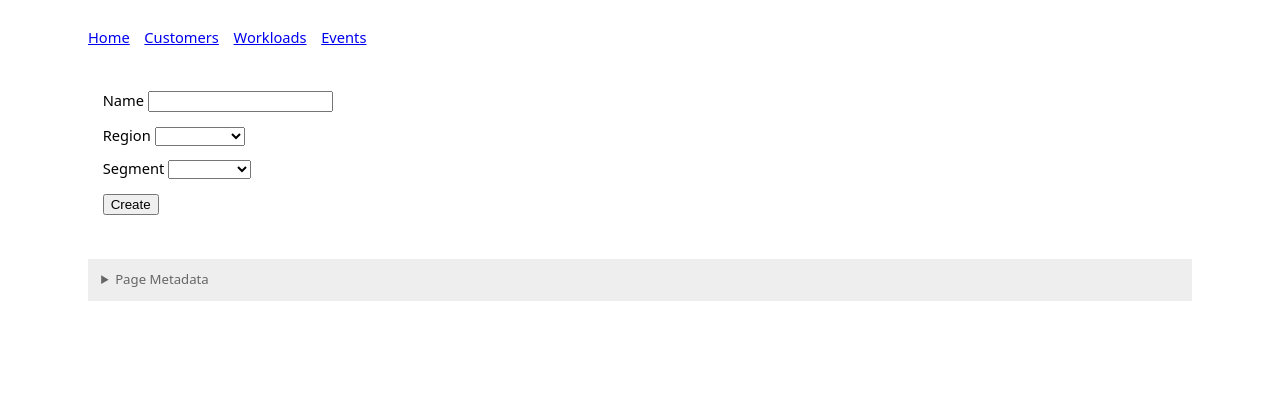
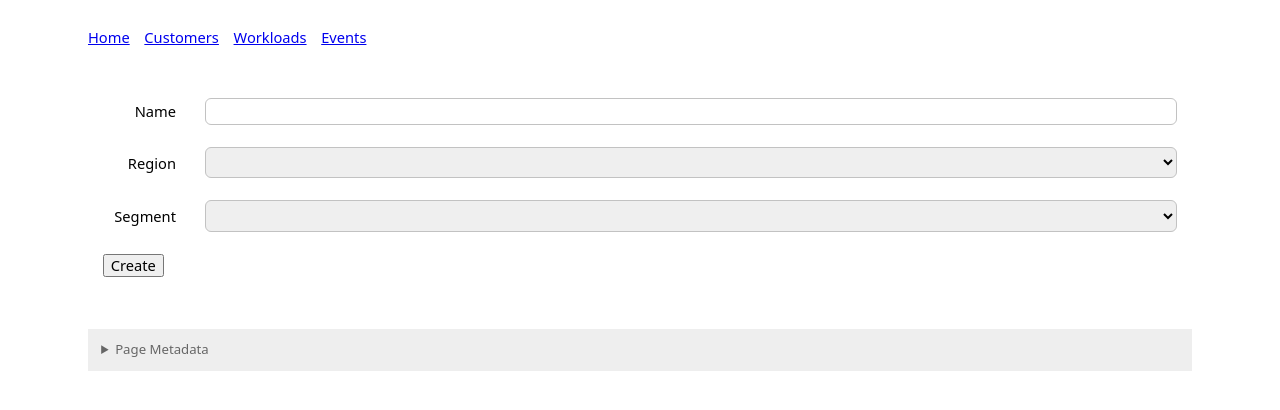
Before and after one commit to jmakeig/pipeline, a SvelteKit app: page /customers/new in a window 1280 px wide. Shown: the top 410 px of the page. Built offline with nearby package versions, Linux system fonts and the light colour scheme.

Commit message:
Adds dialog and does a bunch of form styling

```diff
--- a/src/app.html
+++ b/src/app.html
@@ -38,14 +38,50 @@
 				text-align: right;
 				font-variant-numeric: tabular-nums;
 			}
+
+			/* Form */
 			form {
 				padding: 1em;
 			}
-			form > div {
-				margin: 1em 0;
+			input,
+			select,
+			textarea,
+			button {
+				font-family: inherit;
+				font-size: inherit;
+				line-height: inherit;
+				font-weight: inherit;
+				vertical-align: baseline;
 			}
-			details {
-				margin: 1em 0;
+			form div.control {
+				display: flex;
+				gap: 1em 2em;
+				/* https://www2.webkit.org/show_bug.cgi?id=142968 */
+				align-items: baseline;
+
+				margin: 1.5em 0;
+			}
+			form div.control label {
+				min-width: 5em;
+				text-align: right;
+			}
+			form div.control.actions  {
+				flex-direction: row-reverse;
+				gap: 0.5em;
+			}
+			form div.control label + input,
+			form div.control label + textarea,
+			form div.control label + select {
+				min-width: 10em;
+				flex-grow: 1;
+			}
+			input[type='text'],
+			input:not([type]),
+			textarea,
+			select {
+				padding: 0.25em;
+				border: solid 0.5px #c2c2c2;
+				border-radius: 0.375rem;
 			}
 		</style>
 		%sveltekit.head%
--- a/src/routes/+layout.svelte
+++ b/src/routes/+layout.svelte
@@ -17,7 +17,7 @@
 <slot></slot>
 
 <footer>
-	<details class="meta">
+	<details class="debug">
 		<summary>Page Metadata</summary>
 		<table>
 			<tbody>
@@ -59,7 +59,7 @@
 		padding: 0;
 	}
 
-	.meta {
+	.debug {
 		margin: 1em 0;
 		padding: 1em;
 
@@ -67,11 +67,11 @@
 		color: #666;
 		background: #eee;
 	}
-	.meta table {
+	.debug table {
 		width: auto;
 		margin: 1em 0;
 	}
-	.meta table th[role='rowheader'] {
+	.debug table th[role='rowheader'] {
 		vertical-align: top;
 	}
 </style>
--- a/src/routes/customers/new/+page.svelte
+++ b/src/routes/customers/new/+page.svelte
@@ -9,7 +9,7 @@
 </script>
 
 <form method="POST">
-	<div>
+	<div class="control">
 		<label for="name">Name</label>
 		<input
 			name="name"
@@ -21,7 +21,7 @@
 		{slug(name)}
 		<input name="label" value={slug(name)} id="label" type="hidden" />
 	</div>
-	<div>
+	<div class="control">
 		<label for="region">Region</label>
 		<select name="region" id="region">
 			<option></option>
@@ -31,7 +31,7 @@
 			<option value="LATAM">LATAM</option>
 		</select>
 	</div>
-	<div>
+	<div class="control">
 		<label for="segment">Segment</label>
 		<select name="segment" id="segment">
 			<option></option>
@@ -41,5 +41,5 @@
 			<option value="smb">SMB</option>
 		</select>
 	</div>
-	<div><button>Create</button></div>
+	<div class="control"><button>Create</button></div>
 </form>
```
Also changed, not shown: src/routes/+page.svelte (+63 -0 lines).
